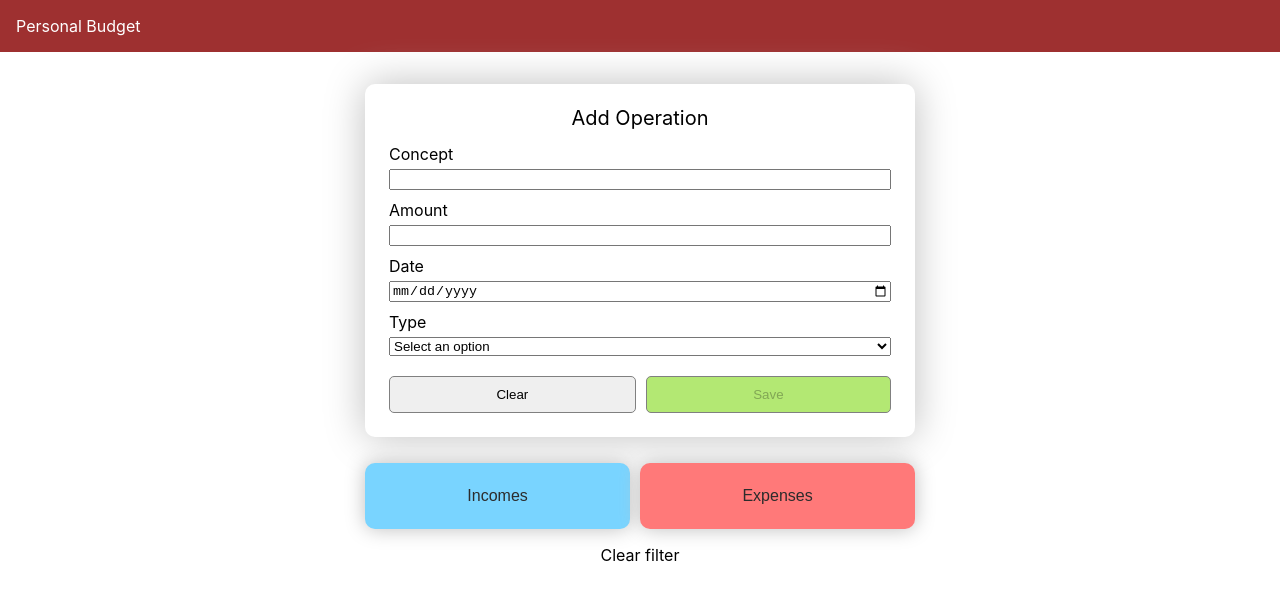
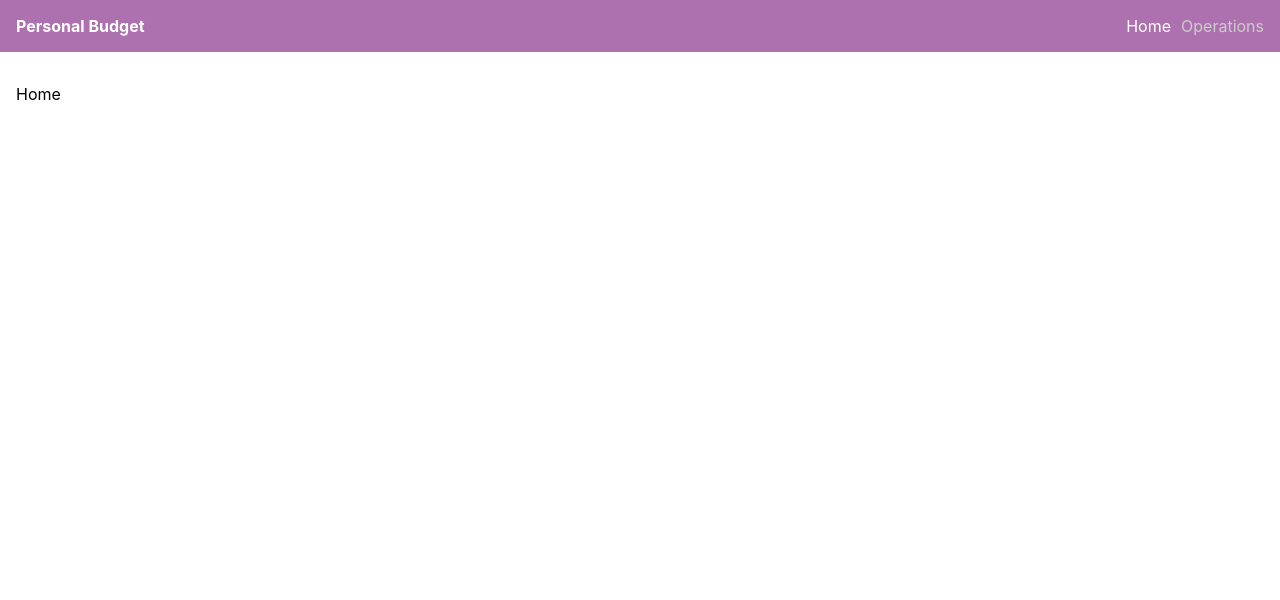
Before and after one commit to Raymark12/Personal-budget-app, a React (Create React App) app in the folder client/: page / in a window 1280 px wide. Shown: the top 600 px of the page. Built offline with nearby package versions, Linux system fonts and the light colour scheme.

Commit message:
implements navigation routes

```diff
--- a/client/package.json
+++ b/client/package.json
@@ -9,6 +9,7 @@
     "node-sass": "^6.0.1",
     "react": "^17.0.2",
     "react-dom": "^17.0.2",
+    "react-router-dom": "^6.0.2",
     "react-scripts": "4.0.3",
     "web-vitals": "^1.1.2"
   },
--- a/client/src/App.js
+++ b/client/src/App.js
@@ -1,12 +1,19 @@
+import { BrowserRouter as Router, Routes, Route } from "react-router-dom";
+
 import Layout from "./components/Layout";
 import Operations from "./components/Operations";
 
 function App() {
   return (
     <div className="App">
-      <Layout>
-        <Operations />
-      </Layout>
+      <Router>
+        <Layout>
+          <Routes>
+            <Route path="/operations" element={<Operations />} />
+            <Route path="/" element="Home" />
+          </Routes>
+        </Layout>
+      </Router>
     </div>
   );
 }
--- a/client/src/components/Layout/index.js
+++ b/client/src/components/Layout/index.js
@@ -1,11 +1,26 @@
+import { NavLink } from "react-router-dom";
 import Toolbar from "../Navigation/Toolbar";
 import style from "./layout.module.scss";
 
 const Layout = ({ children }) => {
   return (
     <div>
-      <Toolbar>Personal Budget</Toolbar>
-      <div className={style.body} >{children}</div>
+      <Toolbar>
+        <div>Personal Budget</div>
+        <nav>
+          <ul>
+            <li>
+              <NavLink exact={true} to="/">
+                Home
+              </NavLink>
+            </li>
+            <li>
+              <NavLink to="/operations">Operations</NavLink>
+            </li>
+          </ul>
+        </nav>
+      </Toolbar>
+      <div className={style.body}>{children}</div>
     </div>
   );
 };
--- a/client/src/components/Navigation/Toolbar/toolbar.module.scss
+++ b/client/src/components/Navigation/Toolbar/toolbar.module.scss
@@ -1,6 +1,31 @@
 .toolbar {
-    background: rgb(158, 48, 48);
-    color: white;
-    padding: 16px;
-    margin-bottom: 16px;
+  background: #ac71ae;
+  color: white;
+  padding: 16px;
+  margin-bottom: 16px;
+  display: flex;
+  justify-content: space-between;
+  div {
+    font-weight: bold;
+  }
+  nav {
+    ul {
+      margin: 0;
+      display: flex;
+      list-style: none;
+      li {
+        margin-left: 10px;
+        a {
+          color: rgb(204, 204, 204);
+          text-decoration: none;
+          &:hover {
+            color: white;
+          }
+          &[class="active"] {
+            color: white;
+          }
+        }
+      }
+    }
+  }
 }
```
Also changed, not shown: 1 other file (tests, documents, lock files or other folders).
